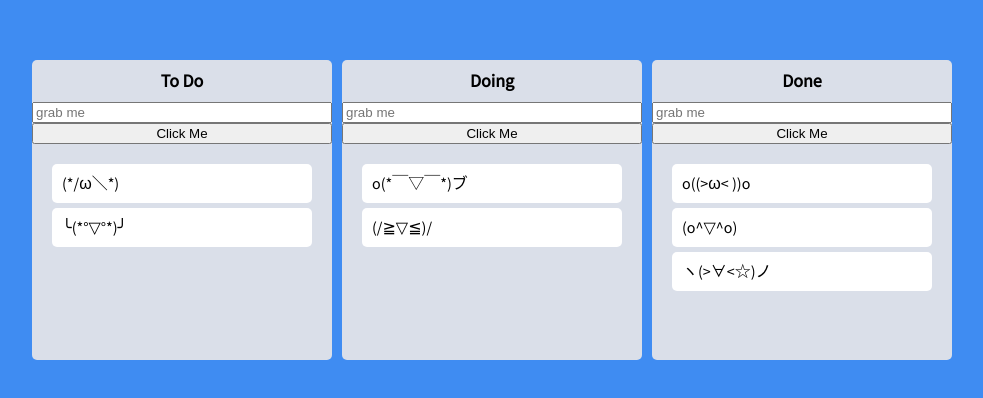
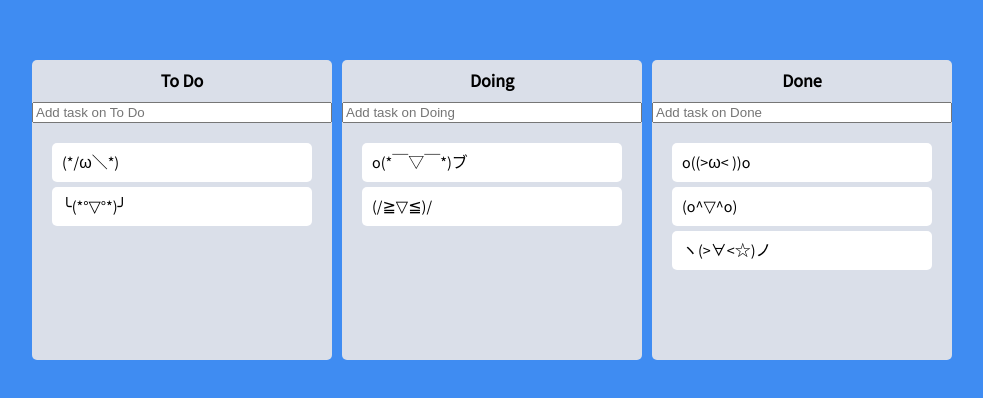
Before and after one commit to pjh5474/react-trello-clone, a React (Create React App) app: page / in a window 1280 px wide. Shown: the part 190-588 px from the top of the page, without its empty margins (268-1251 px from the left). Built offline with nearby package versions, Linux system fonts and the light colour scheme.

Commit message:
Creating Tasks

```diff
--- a/src/App.tsx
+++ b/src/App.tsx
@@ -99,11 +99,10 @@ function App() {
 		if (destination.droppableId === source.droppableId) {
 			// same board movement
 			setToDos((allBoards) => {
-				const boardCopy = [
-					...allBoards[source.droppableId as keyof IToDosState],
-				];
+				const boardCopy = [...allBoards[source.droppableId]];
+				const taskObj = boardCopy[source.index];
 				boardCopy.splice(source.index, 1);
-				boardCopy.splice(destination.index, 0, draggableId);
+				boardCopy.splice(destination.index, 0, taskObj);
 				return {
 					...allBoards,
 					[source.droppableId]: boardCopy,
@@ -114,14 +113,11 @@ function App() {
 		if (destination.droppableId !== source.droppableId) {
 			// different board movement
 			setToDos((allBoards) => {
-				const startBoard = [
-					...allBoards[source.droppableId as keyof IToDosState],
-				];
-				const finishBoard = [
-					...allBoards[destination.droppableId as keyof IToDosState],
-				];
+				const startBoard = [...allBoards[source.droppableId]];
+				const finishBoard = [...allBoards[destination.droppableId]];
+				const taskObj = startBoard[source.index];
 				startBoard.splice(source.index, 1);
-				finishBoard.splice(destination.index, 0, draggableId);
+				finishBoard.splice(destination.index, 0, taskObj);
 				return {
 					...allBoards,
 					[source.droppableId]: startBoard,
@@ -153,7 +149,7 @@ function App() {
 							<Board
 								key={boardId}
 								boardId={boardId}
-								toDos={toDos[boardId as "To Do" | "Doing" | "Done"]}
+								toDos={toDos[boardId]}
 							/>
 						))}
 					</Boards>
--- a/src/Components/Board.tsx
+++ b/src/Components/Board.tsx
@@ -1,7 +1,9 @@
-import { useRef } from "react";
+import { useForm } from "react-hook-form";
 import { Droppable } from "react-beautiful-dnd";
 import { styled } from "styled-components";
 import DraggableCard from "./DraggableCard";
+import { IToDo, toDosState } from "../atoms";
+import { useSetRecoilState } from "recoil";
 
 const Wrapper = styled.div`
 	width: 300px;
@@ -37,27 +39,48 @@ const Area = styled.div<IAreaProps>`
 	padding: 20px;
 `;
 
+const ToDoForm = styled.form`
+	width: 100%;
+	input {
+		width: 100%;
+	}
+`;
+
 interface IBoardProps {
-	toDos: string[];
+	toDos: IToDo[];
 	boardId: string;
 }
 
+interface IToDoForm {
+	toDo: string;
+}
+
 function Board({ toDos, boardId }: IBoardProps) {
-	const inputRef = useRef<HTMLInputElement>(null);
-	const onClick = () => {
-		inputRef.current?.focus();
-		setTimeout(() => {
-			inputRef.current?.blur();
-		}, 1000);
+	const setToDos = useSetRecoilState(toDosState);
+	const { register, setValue, handleSubmit } = useForm<IToDoForm>();
+	const onValid = ({ toDo }: IToDoForm) => {
+		const newTodo = {
+			id: Date.now(),
+			text: toDo,
+		};
+		setToDos((allBoards) => {
+			return {
+				...allBoards,
+				[boardId]: [newTodo, ...allBoards[boardId]],
+			};
+		});
+		setValue("toDo", "");
 	};
 	return (
 		<Wrapper>
 			<Title>{boardId}</Title>
-			<input
-				ref={inputRef}
-				placeholder="grab me"
-			/>
-			<button onClick={onClick}> Click Me </button>
+			<ToDoForm onSubmit={handleSubmit(onValid)}>
+				<input
+					{...register("toDo", { required: true })}
+					type="text"
+					placeholder={`Add task on ${boardId}`}
+				/>
+			</ToDoForm>
 			<Droppable droppableId={boardId}>
 				{(magic, snapshot) => (
 					<Area
@@ -68,9 +91,10 @@ function Board({ toDos, boardId }: IBoardProps) {
 					>
 						{toDos.map((toDo, index) => (
 							<DraggableCard
-								key={toDo}
+								key={toDo.id}
 								index={index}
-								toDo={toDo}
+								toDoId={toDo.id}
+								toDoText={toDo.text}
 							/>
 						))}
 						{magic.placeholder}
--- a/src/Components/DraggableCard.tsx
+++ b/src/Components/DraggableCard.tsx
@@ -15,15 +15,16 @@ const Card = styled.div<{ $isDragging: boolean }>`
 `;
 
 interface IDraggableCardProps {
-	toDo: string;
+	toDoId: number;
+	toDoText: string;
 	index: number;
 }
 
-function DraggableCard({ toDo, index }: IDraggableCardProps) {
+function DraggableCard({ toDoId, toDoText, index }: IDraggableCardProps) {
 	return (
 		<Draggable
-			key={toDo}
-			draggableId={toDo}
+			key={toDoId}
+			draggableId={toDoId + ""}
 			index={index}
 		>
 			{(draggableMagic, snapshot) => (
@@ -33,7 +34,7 @@ function DraggableCard({ toDo, index }: IDraggableCardProps) {
 					{...draggableMagic.draggableProps}
 					{...draggableMagic.dragHandleProps}
 				>
-					{toDo}
+					{toDoText}
 				</Card>
 			)}
 		</Draggable>
--- a/src/atoms.tsx
+++ b/src/atoms.tsx
@@ -1,17 +1,29 @@
 import { atom } from "recoil";
 
+export interface IToDo {
+	id: number;
+	text: string;
+}
+
 export interface IToDosState {
-	// [key: string]: string[];
-	"To Do": string[];
-	Doing: string[];
-	Done: string[];
+	[key: string]: IToDo[];
 }
 
 export const toDosState = atom<IToDosState>({
 	key: "toDosState",
 	default: {
-		"To Do": ["(*/ω＼*)", "╰(*°▽°*)╯"],
-		Doing: ["o(*￣▽￣*)ブ", "(/≧▽≦)/"],
-		Done: ["o((>ω< ))o", "(o^▽^o)", "ヽ(>∀<☆)ノ"],
+		"To Do": [
+			{ id: 1, text: "(*/ω＼*)" },
+			{ id: 2, text: "╰(*°▽°*)╯" },
+		],
+		Doing: [
+			{ id: 3, text: "o(*￣▽￣*)ブ" },
+			{ id: 4, text: "(/≧▽≦)/" },
+		],
+		Done: [
+			{ id: 5, text: "o((>ω< ))o" },
+			{ id: 6, text: "(o^▽^o)" },
+			{ id: 7, text: "ヽ(>∀<☆)ノ" },
+		],
 	},
 });
```
